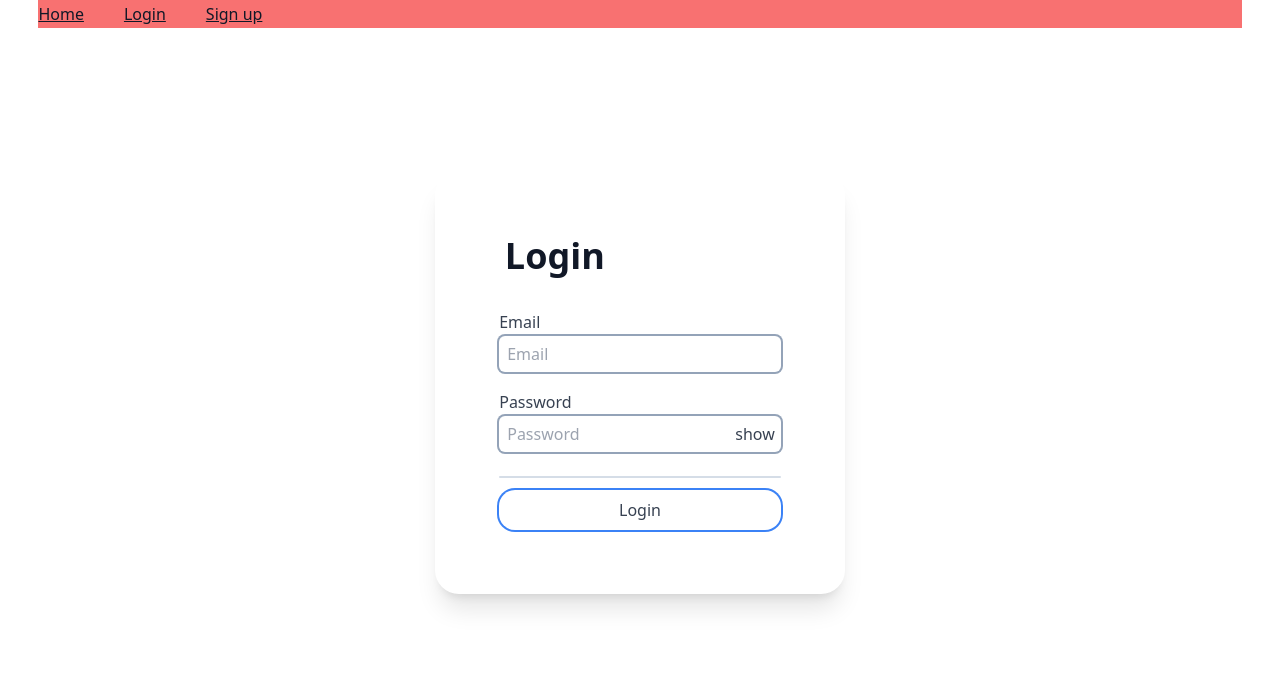
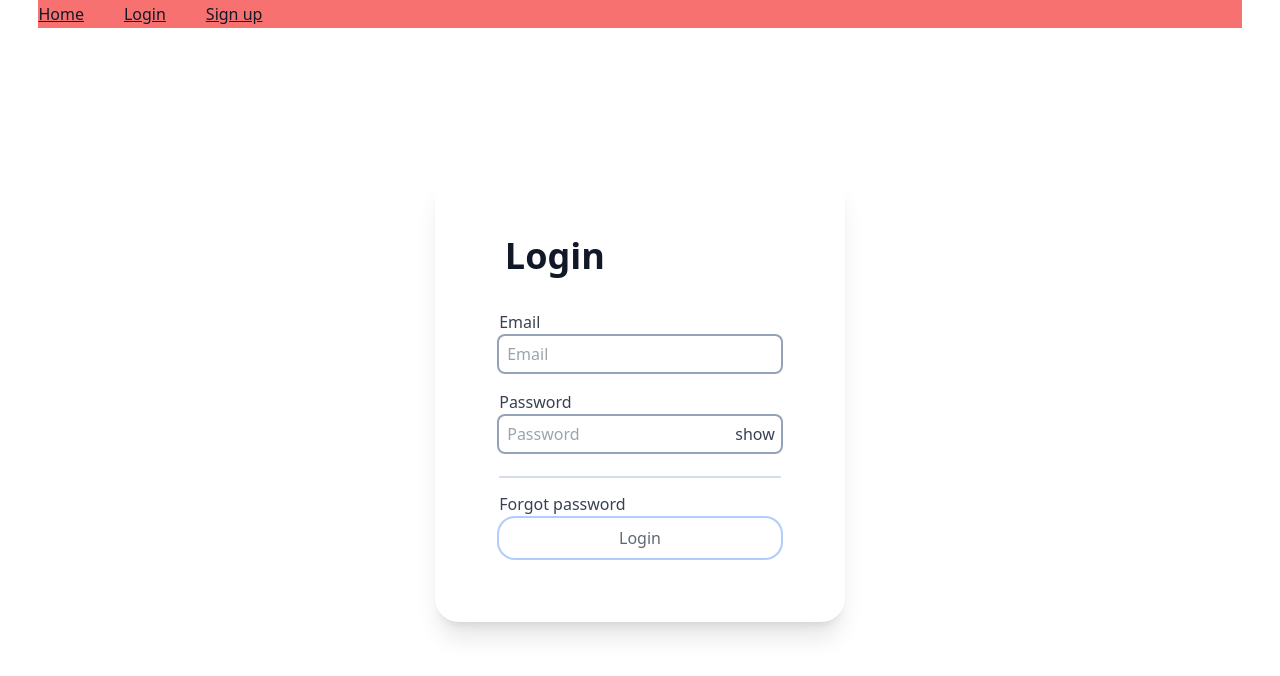
Before and after one commit to jnatmorris/uni-market, a Next.js app: page /login in a window 1280 px wide. Shown: the top 676 px of the page. Built offline with nearby package versions, Linux system fonts and the light colour scheme; no server answers.

Commit message:
add reset password

```diff
--- a/pages/login.tsx
+++ b/pages/login.tsx
@@ -1,6 +1,6 @@
 import React from "react";
 import { AuthContext } from "../components/firebase/Auth/AuthProvider";
-import { LoginUser } from "../components/firebase/Auth/actions";
+import { LoginUser, ResetPassword } from "../components/firebase/Auth/actions";
 import MetaTags from "../components/Metatags";
 import { useRouter } from "next/router";
 
@@ -14,14 +14,16 @@ const Login: React.FC = () => {
     const [invalidPassword, setInvalidPassword] =
         React.useState<boolean>(false);
     const [tooManyReq, setTooManyReq] = React.useState<boolean>(false);
+    const [sentNewPassEmail, setSentNewPassEmail] =
+        React.useState<boolean>(false);
 
-    const emailHandler = (e: React.ChangeEvent<HTMLInputElement>) => {
+    const emailHandler = (e: React.ChangeEvent<HTMLInputElement>): void => {
         setEmail(e.target.value);
         setInvalidUsername(false);
         setTooManyReq(false);
     };
 
-    const passwordHandler = (e: React.ChangeEvent<HTMLInputElement>) => {
+    const passwordHandler = (e: React.ChangeEvent<HTMLInputElement>): void => {
         setPassword(e.target.value);
         setInvalidPassword(false);
         setTooManyReq(false);
@@ -31,7 +33,7 @@ const Login: React.FC = () => {
         setShowPassword(!showPassword);
     };
 
-    const loginHandler = () => {
+    const loginHandler = (): void => {
         setInvalidPassword(false);
         setInvalidUsername(false);
         setTooManyReq(false);
@@ -125,6 +127,15 @@ const Login: React.FC = () => {
 
                         <div className="mt-2">
                             <div className="h-0.5 mx-0  mb-3 rounded-full bg-slate-300/80" />
+                            <p
+                                onClick={() =>
+                                    ResetPassword(email, setSentNewPassEmail)
+                                }
+                            >
+                                Forgot password
+                            </p>
+                            {sentNewPassEmail && <p>Sent new password</p>}
+
                             {tooManyReq && (
                                 <p className="text-red-500">
                                     Too many attempts. Try again in a minute.
@@ -134,9 +145,9 @@ const Login: React.FC = () => {
                                 disabled={!(email && password)}
                                 className={
                                     (email && password
-                                        ? "cursor-pointer"
-                                        : "cursor-not-allowed") +
-                                    " px-4 py-1.5 ring-blue-500 w-full hover:text-white hover:bg-blue-500 ring-2 rounded-2xl"
+                                        ? "cursor-pointer hover:bg-blue-500 ring-blue-500"
+                                        : "cursor-not-allowed opacity-80 ring-blue-500/50 hover:bg-blue-500/50") +
+                                    " px-4 py-1.5  w-full hover:text-white  ring-2 rounded-2xl"
                                 }
                                 onClick={loginHandler}
                             >
--- /dev/null
+++ b/pages/newPassword.tsx
@@ -0,0 +1,14 @@
+import React from "react";
+import { useRouter } from "next/router";
+
+const NewPassword: React.FC = () => {
+    const router = useRouter();
+
+    return (
+        <div>
+            <p>new pass</p>
+        </div>
+    );
+};
+
+export default NewPassword;
```
